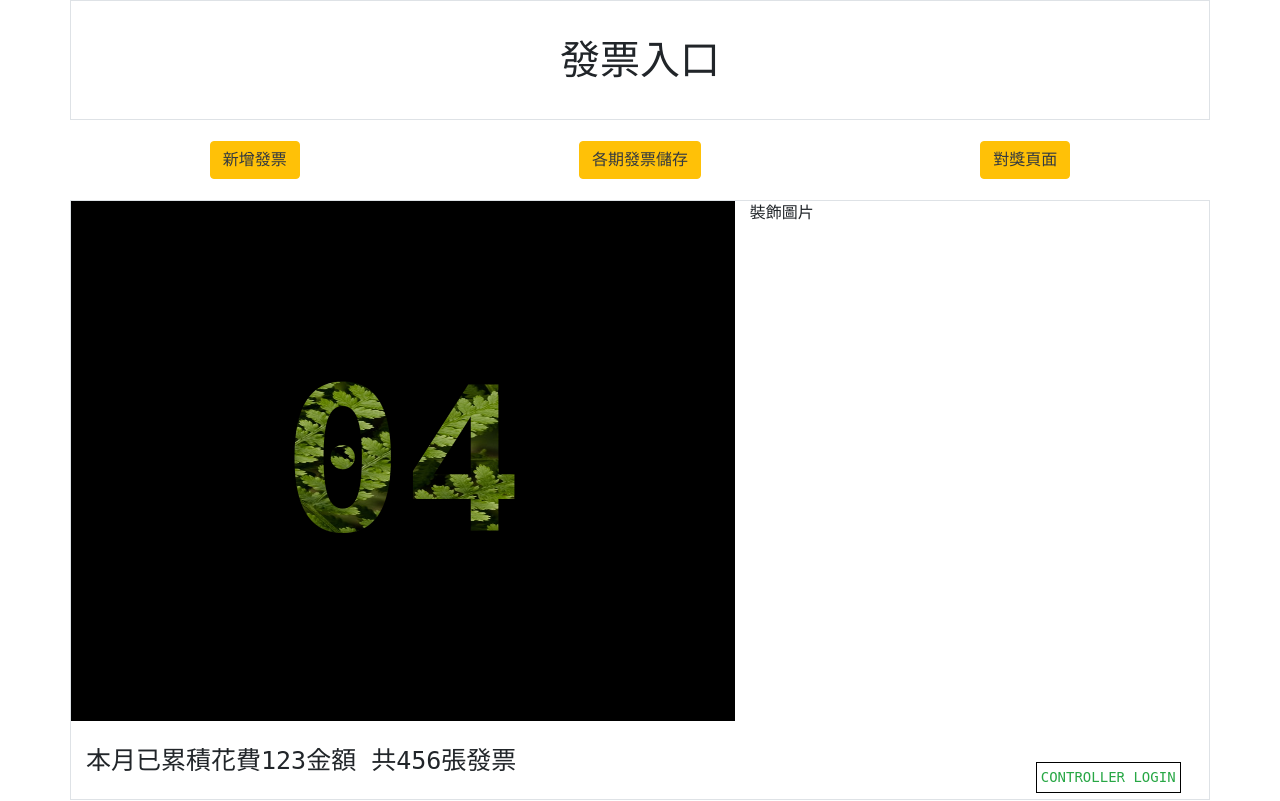
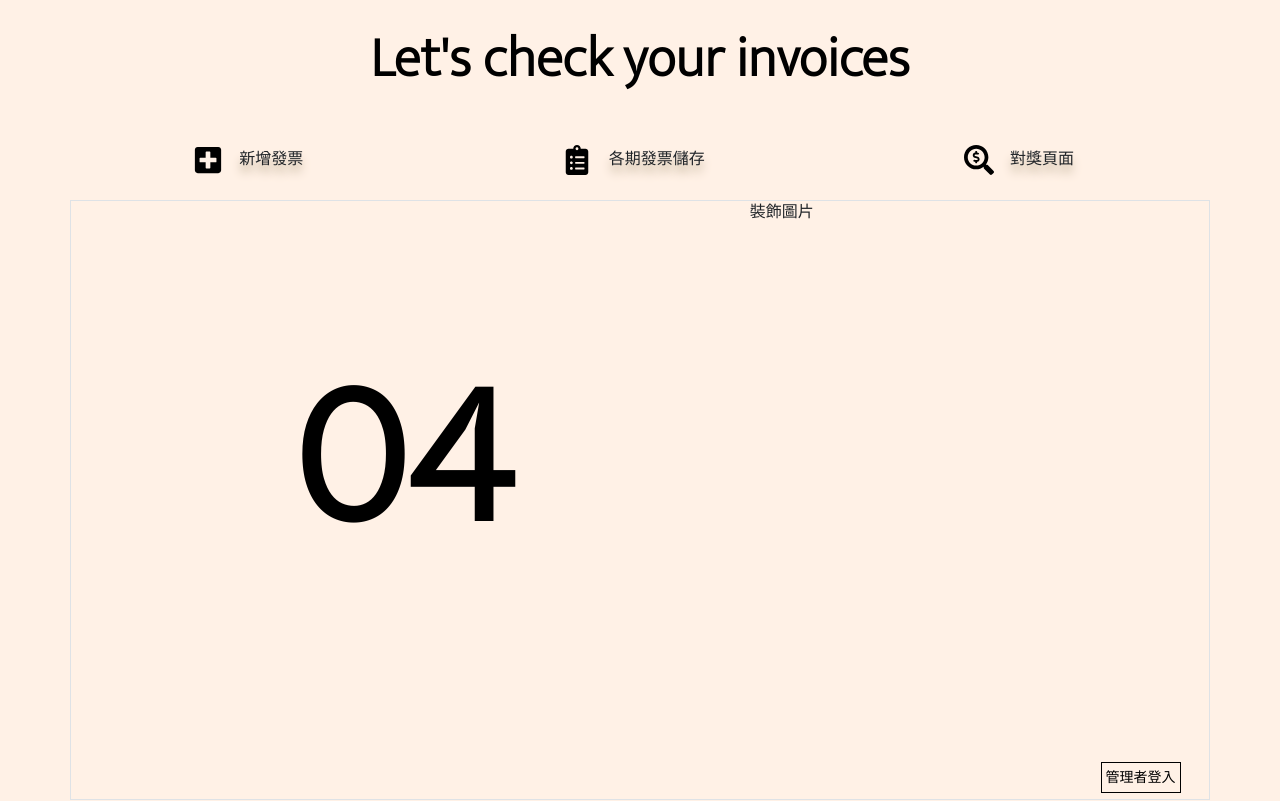
Before and after one commit to Changtingweiyuanyuan/invoice, a PHP site: page / in a window 1280 px wide. Run offline with PHP 8.4, Linux system fonts and the light colour scheme.

Commit message:
1.管理者登入系統完成 2.新增發票功能(上下期按鈕有bug+尚未建立按鈕連結insert into db+日期按鈕

```diff
--- /dev/null
+++ b/checkTheWinning.php
@@ -0,0 +1 @@
+<!-- 兌獎頁面 -->
--- /dev/null
+++ b/controller.php
@@ -0,0 +1 @@
+管理者頁面 要能新增特別獎號碼
--- a/index.php
+++ b/index.php
@@ -8,29 +8,63 @@
     <script src="https://cdn.jsdelivr.net/npm/bootstrap@4.5.3/dist/js/bootstrap.bundle.min.js"></script>
     <title>發票入口網站</title>
     <style>
-    @import url('https://fonts.googleapis.com/css2?family=Noto+Sans+TC:wght@100&display=swap');
+    @import url('https://fonts.googleapis.com/css2?family=Mukta:wght@200&display=swap');
+    /* font-family: 'Mukta', sans-serif; */
+    body{
+        background-color:#fff1e6;
+        text-decoration:none;
+    }
     *{
         margin:0px;
         padding:0px;
-        font-family: 'Noto Sans TC', sans-serif;
+        font-family: 'Mukta', sans-serif;
+    }
+    a{
+        color:#000;
+    }
+    a:hover{
+        text-decoration:none;
+        color:#000;
+    }
+    .btn{
+        text-shadow: 0 8px 10px #c4b59d, 0px -2px 1px #fff1e6;
+    }
+    .header{
+        font-weight:bold;
+        font-size:3.5rem;
     }
     </style>
 </head>
 <body>
     <div class="container">
-        <div class="row border" style="height:15vh;"><h1 class="m-auto">發票入口</h1></div>
+        <div class="row" style="height:15vh;"><h1 class="m-auto "><a href="?go=main" class="header">Let's check your invoices</a></h1></div>
 
         <navigation>
             <ul class="row d-flex justify-content-around my-0"  style="height:10vh;">
-                <il class="m-auto"><a href="#" class="btn btn-warning text-dark text-decoration-none">新增發票</a></il>
-                <il class="m-auto"><a href="#" class="btn btn-warning text-dark text-decoration-none">各期發票儲存</a></il>
-                <il class="m-auto"><a href="#" class="btn btn-warning text-dark text-decoration-none">對獎頁面</a></il>
+                <il class="m-auto">
+                <img src="plus-square-solid.svg" width="30px;" height="30px;">
+                <a href="?go=add_invoice" class="btn">新增發票</a>
+                </il>
+                <il class="m-auto">
+                <img src="clipboard-list-solid.svg" width="30px;" height="30px;">
+                <a href="?go=invoice_list" class="btn">各期發票儲存</a>
+                </il>
+                <il class="m-auto">
+                <img src="search-dollar-solid.svg" width="30px;" height="30px;">
+                <a href="?go=checkTheWinning" class="btn">對獎頁面</a>
+                </il>
             </ul>
         </navigation>
 
         <main>
             <div class="row border" style="height:75vh;">
-                <?php include_once "main.php";?>
+                <?php
+                if(isset($_GET['go'])){
+                    $URL=$_GET['go'].".php";
+                    include $URL;
+                }else{
+                include_once "main.php";
+                }?>
             </div>
         </main>
     </div>
--- /dev/null
+++ b/invoice_list.php
@@ -0,0 +1 @@
+<!-- 各期發票儲存 -->
--- a/main.php
+++ b/main.php
@@ -5,8 +5,7 @@
     <meta name="viewport" content="width=device-width, initial-scale=1.0">
     <style>
     *{
-        /* font-family:fantasy; */
-        font-family:monospace;
+        font-weight:none;
     }
     .date{
         width:100%;
@@ -14,12 +13,12 @@
         position:absolute;
         top:0;
         left:0;
-        background-color:#000;
-        mix-blend-mode:multiply;
+        /* background-color:#000; */
+        /* mix-blend-mode:multiply; */
         font-size:200px;
         font-weight:700;
-        color:#fff;
-        /* text-shadow: 0 8px 10px #c4b59d, 0px -2px 1px #fff; */
+        color:#000;
+
     }
     .textbg{
         width:100%;
@@ -38,14 +37,18 @@
         right:10%;
         border:1px #000 solid;
     }
+    a{
+        /* color:#c; */
+    }
     </style>
 </head>
 <body>
 
+
 <div class="container">
     <div class="row" style="height:65vh;">
         <div class="col-7">
-            <img src="text-bg.jpeg" class="textbg">
+            <!-- <img src="text-bg.jpeg" class="textbg"> -->
             <div>
                 <p class="date d-flex justify-content-center align-items-center"><?= date('d');?></p>
             </div>
@@ -54,8 +57,9 @@
     </div>
 
     <div class="row" style="height:10vh;">
-        <div class="col-9 leftfooter d-flex align-items-center"><span>本月已累積花費<?= 123;?>金額 共<?= 456;?>張發票</span></div>
-        <div class="col-3"><a href="#" class="text-success text-decoration-none p-1 rightfooter" style="text-transform:uppercase;">controller login</a></div>
+        <div class="col-9"></div>
+        <!-- <div class="col-9 leftfooter d-flex align-items-center"><span>本月已累積花費<?= 123;?>金額 共<?= 456;?>張發票</span></div> -->
+        <div class="col-3"><a href="?go=login" class="text-decoration-none p-1 rightfooter">管理者登入</a></div>
     </div>
 </div>
 
```
Also changed, not shown: add_invoice.php (added, +119 -0 lines), base.php (added, +8 -0 lines), check_user.php (added, +25 -0 lines), login.php (added, +15 -0 lines), angle-double-left-solid.svg (added), angle-double-right-solid.svg (added), clipboard-list-solid.svg (added), key-solid.svg (added), plus-square-solid.svg (added), scroll-solid.svg (added), search-dollar-solid.svg (added), text-bg.jpeg (deleted), user-cog-solid.svg (added), 1 other file.
